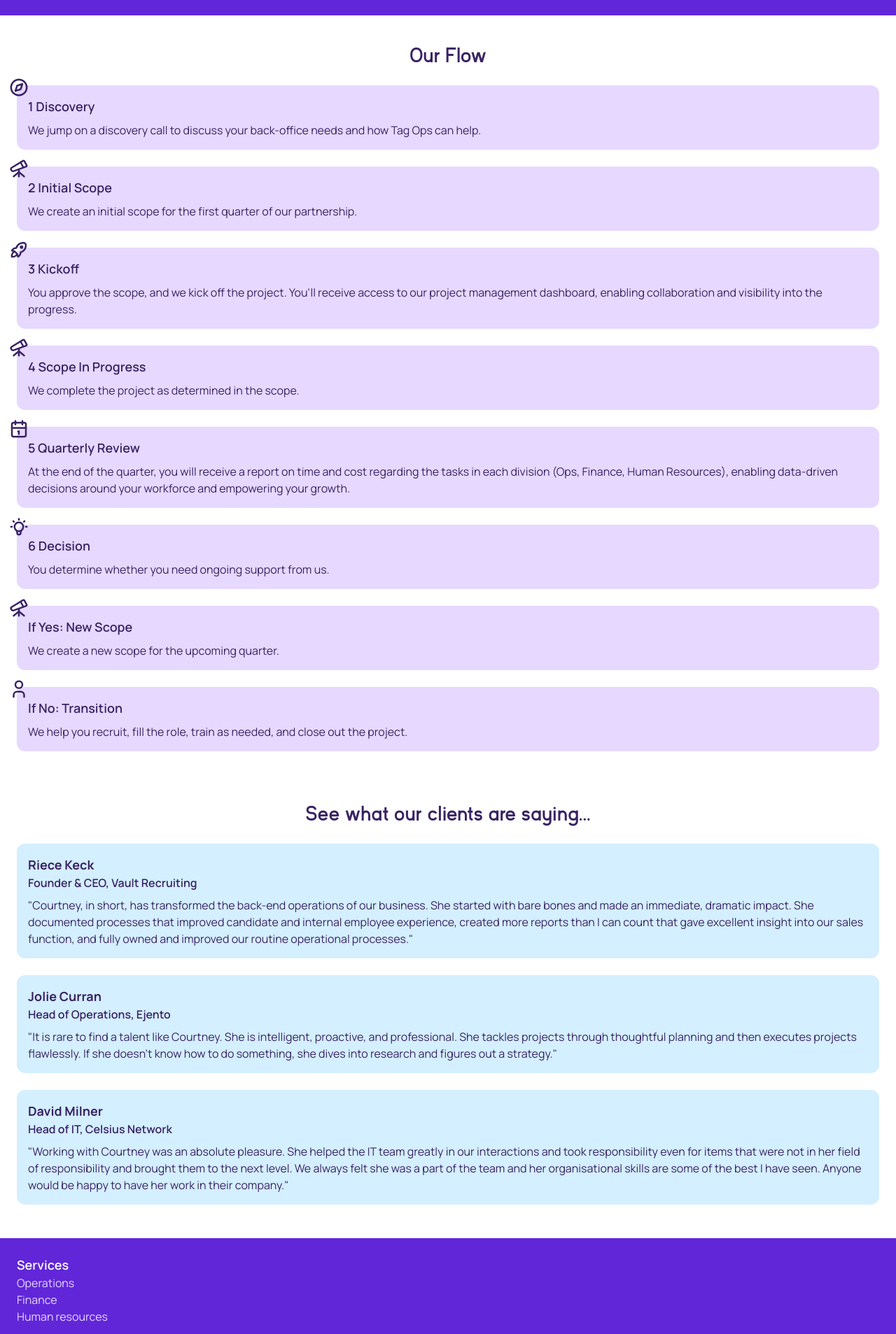
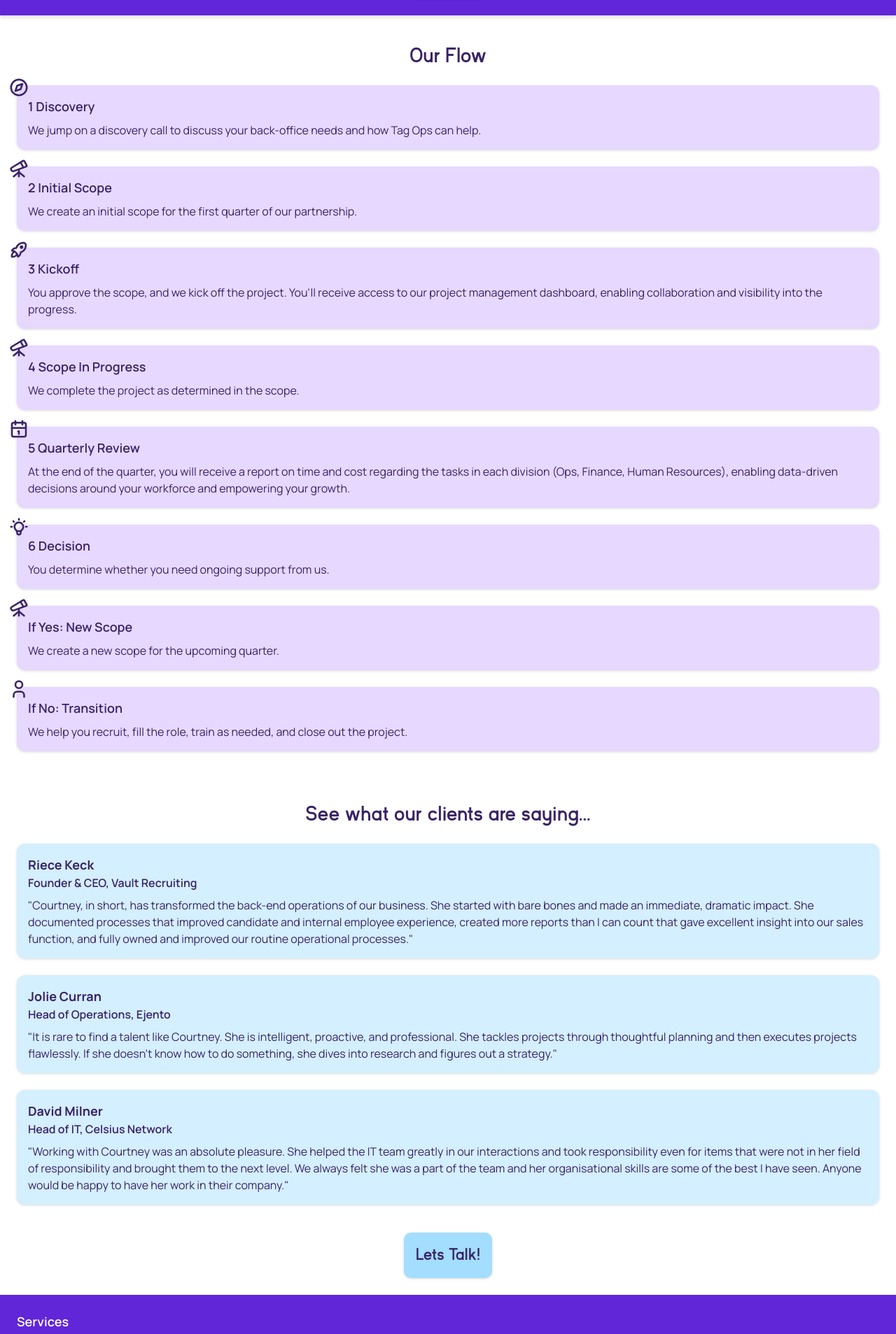
Before and after one commit to hicass/tag-ops-v3, a Next.js app: page / in a window 1280 px wide. Shown: the part 708-2615 px from the top of the page at 70% size. Built offline with nearby package versions, Linux system fonts and the light colour scheme; no server answers.

Commit message:
Add contact button to home page

```diff
--- a/src/app/globals.css
+++ b/src/app/globals.css
@@ -57,7 +57,7 @@
   color: var(--text);
 }
 
-h1, h2 {
+h1, h2, .button {
   font-family: 'Kayak-Sans-Bold', sans-serif;
 }
 
@@ -73,6 +73,12 @@ h1, h2 {
   background-color: var(--accent);
   padding: 0.7em;
   border-radius: 10px;
+  filter: drop-shadow(0 1px 2px rgb(0 0 0 / 0.1)) drop-shadow(0 1px 1px rgb(0 0 0 / 0.06));
+}
+
+.button:hover {
+  transform: translateY(-2px);
+  filter: drop-shadow(0 20px 13px rgb(0 0 0 / 0.03)) drop-shadow(0 8px 5px rgb(0 0 0 / 0.08));
 }
 
 .secret {
--- a/src/app/page.tsx
+++ b/src/app/page.tsx
@@ -25,7 +25,7 @@ export default function Home() {
           </div>
         </section>
 
-        <section className="flex flex-col items-center p-6 bg-primary">
+        <section className="flex flex-col items-center p-6 bg-primary drop-shadow-md">
           <h2 className="text-3xl text-background">Our Solutions</h2>
 
           <div className="flex flex-col mt-4 gap-2">
@@ -85,7 +85,7 @@ export default function Home() {
           <h2 className="text-3xl">Our Flow</h2>
 
           <div className="w-full">
-            <div className="relative my-6 p-4 bg-secondarylight rounded-xl">
+            <div className="relative my-6 p-4 bg-secondarylight rounded-xl drop-shadow">
               <Image
                 src="/icons/compass.svg"
                 alt="Compass"
@@ -100,7 +100,7 @@ export default function Home() {
               </p>
             </div>
 
-            <div className="relative my-6 p-4 bg-secondarylight rounded-xl">
+            <div className="relative my-6 p-4 bg-secondarylight rounded-xl drop-shadow">
               <Image
                 src="/icons/telescope.svg"
                 alt="Telescope"
@@ -115,7 +115,7 @@ export default function Home() {
               </p>
             </div>
 
-            <div className="relative my-6 p-4 bg-secondarylight rounded-xl">
+            <div className="relative my-6 p-4 bg-secondarylight rounded-xl drop-shadow">
               <Image
                 src="/icons/rocket.svg"
                 alt="Rocket"
@@ -131,7 +131,7 @@ export default function Home() {
               </p>
             </div>
 
-            <div className="relative my-6 p-4 bg-secondarylight rounded-xl">
+            <div className="relative my-6 p-4 bg-secondarylight rounded-xl drop-shadow">
               <Image
                 src="/icons/telescope.svg"
                 alt="Telescope"
@@ -145,7 +145,7 @@ export default function Home() {
               </p>
             </div>
 
-            <div className="relative my-6 p-4 bg-secondarylight rounded-xl">
+            <div className="relative my-6 p-4 bg-secondarylight rounded-xl drop-shadow">
               <Image
                 src="/icons/calendar.svg"
                 alt="Calendar"
@@ -162,7 +162,7 @@ export default function Home() {
               </p>
             </div>
 
-            <div className="relative my-6 p-4 bg-secondarylight rounded-xl">
+            <div className="relative my-6 p-4 bg-secondarylight rounded-xl drop-shadow">
               <Image
                 src="/icons/bulb.svg"
                 alt="Light Bulb"
@@ -176,7 +176,7 @@ export default function Home() {
               </p>
             </div>
 
-            <div className="relative my-6 p-4 bg-secondarylight rounded-xl">
+            <div className="relative my-6 p-4 bg-secondarylight rounded-xl drop-shadow">
               <Image
                 src="/icons/telescope.svg"
                 alt="Telescope"
@@ -193,7 +193,7 @@ export default function Home() {
               </p>
             </div>
 
-            <div className="relative my-6 p-4 bg-secondarylight rounded-xl">
+            <div className="relative my-6 p-4 bg-secondarylight rounded-xl drop-shadow">
               <Image
                 src="/icons/user.svg"
                 alt="Person"
@@ -217,7 +217,7 @@ export default function Home() {
           <h2 className="text-3xl">See what our clients are saying...</h2>
 
           <div>
-            <div className="bg-accentlight rounded-xl my-6 p-4">
+            <div className="bg-accentlight rounded-xl my-6 p-4 drop-shadow">
               <div>
                 <p className="text-lg manrope-bold">Riece Keck</p>
                 <p className="manrope-semibold">
@@ -236,7 +236,7 @@ export default function Home() {
               </p>
             </div>
 
-            <div className="bg-accentlight rounded-xl my-6 p-4">
+            <div className="bg-accentlight rounded-xl my-6 p-4 drop-shadow drop-shadow">
               <div>
                 <p className="text-lg manrope-bold">Jolie Curran</p>
                 <p className="manrope-semibold">Head of Operations, Ejento</p>
@@ -251,7 +251,7 @@ export default function Home() {
               </p>
             </div>
 
-            <div className="bg-accentlight rounded-xl my-6 p-4">
+            <div className="bg-accentlight rounded-xl my-6 p-4  drop-shadow">
               <div>
                 <p className="text-lg manrope-bold">David Milner</p>
                 <p className="manrope-semibold">Head of IT, Celsius Network</p>
@@ -268,6 +268,10 @@ export default function Home() {
               </p>
             </div>
           </div>
+
+          <Link href="/contact" className="button mt-4 text-2xl">
+            Lets Talk!
+          </Link>
         </section>
       </main>
     </LocalizationProvider>
```
